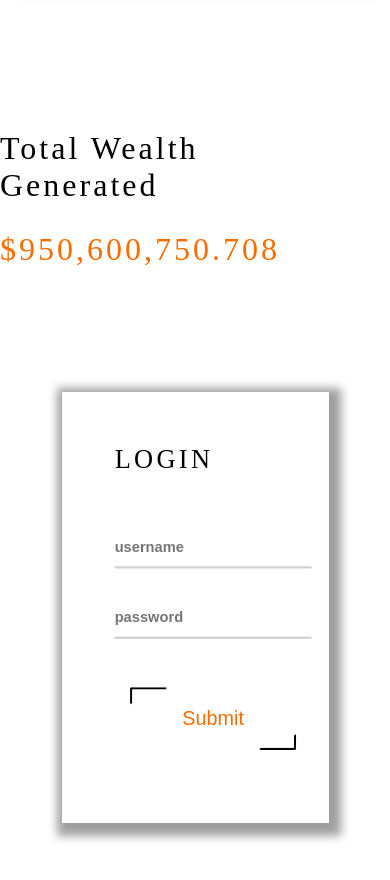
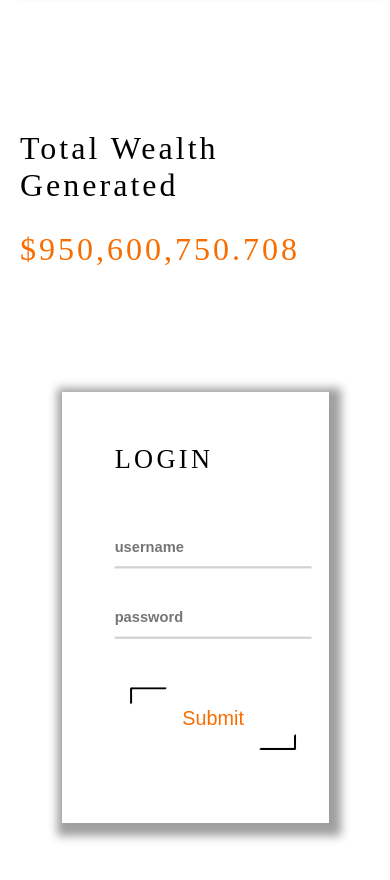
Before and after one commit to shubhratiwary134/FramerMotionWebsite, a React (Vite) app: page / in a window 390 px wide. Shown: the part 2420-3300 px from the top of the page. Built offline with nearby package versions, Linux system fonts and the light colour scheme; a web font is replaced by a local one.

Commit message:
margin added for mobile view

```diff
--- a/src/cssForComponents/wealth.css
+++ b/src/cssForComponents/wealth.css
@@ -45,5 +45,8 @@
     .wealth-image-container{
         display: none;
     }
+    .wealth-heading{
+        margin-left: 20px;
+    }
 
 }
```
